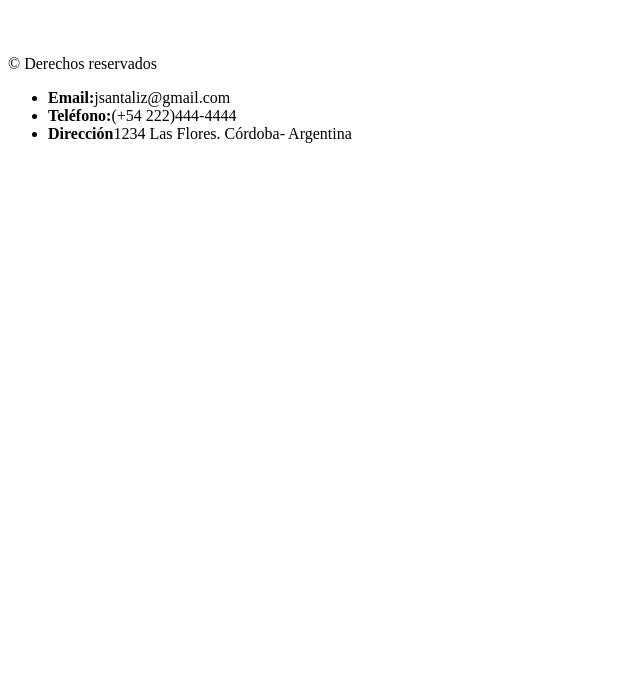
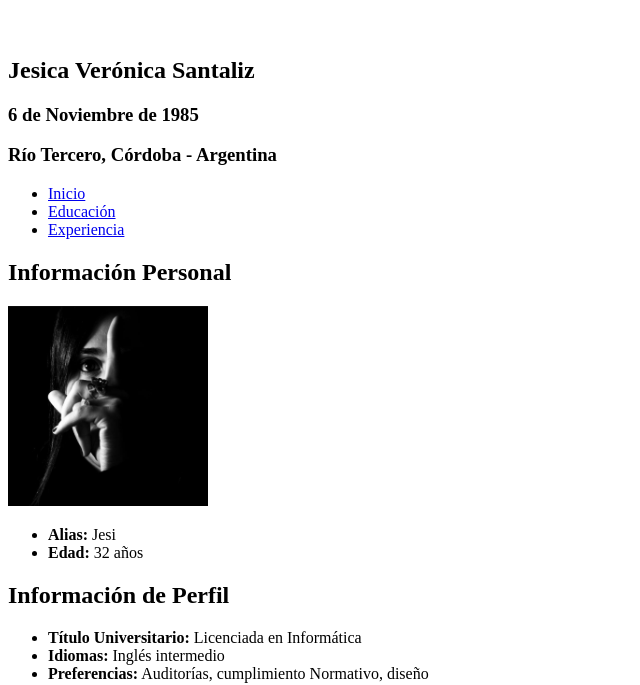
Before and after one commit to jvsanta/HojaDeVida, a plain HTML site: page index.html in a window 1280 px wide. Shown: the part 273-958 px from the top of the page, without its empty margins (0-640 px from the left). Before the commit the page ends 800 px from the top, so only its background shows below. Drawn offline with Linux system fonts and the light colour scheme.

Commit message:
Index modificado

```diff
--- a/index.html
+++ b/index.html
@@ -12,7 +12,36 @@
       </svg>
       <h1>Hoja de Vida</h1></br>
     </header>
+    <section>
 
+        <h2>Jesica Verónica Santaliz</h2>
+        <h3>6 de Noviembre de 1985</h3>
+        <h3>Río Tercero, Córdoba - Argentina</h3>
+        <nav>
+          <ul>
+            <li><a href="index.html">Inicio</a></li>
+            <li><a href="educacion.html">Educación</a></li>
+            <li><a href="experiencia.html">Experiencia</a></li>
+          </ul>
+        </nav>
+
+
+        <h2>Información Personal</h2>
+        <image widht="200px" height="200px" src="images/perfil.jpg" alt="perfil">
+          <ul>
+            <li><strong>Alias:</strong> Jesi</li>
+            <li><strong>Edad:</strong> 32 años</li>
+          </ul>
+        <h2>Información de Perfil</h2>
+
+         <ul>
+          <li><strong>Título Universitario:</strong> Licenciada en Informática</li>
+          <li><strong>Idiomas:</strong> Inglés intermedio</li>
+          <li><strong>Preferencias:</strong> Auditorías, cumplimiento Normativo, diseño</li>
+        </ul>
+        <p>Mi área de preferencia dentro de mi carrera es la Auditoría de Sistemas , como también la comprensión de las normativas
+        tanto nacionales como internacionales.</br> Otras de mis pasiones es la Gestión de Riesgos Tecnológicos.</p>
+    </section>
     <br>
     <footer>
     © Derechos reservados
```
